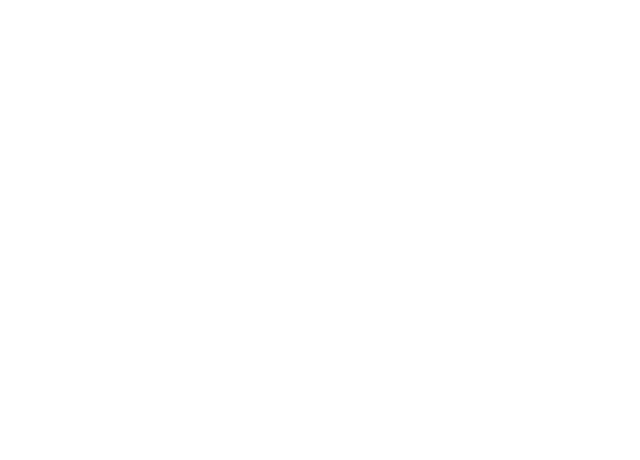
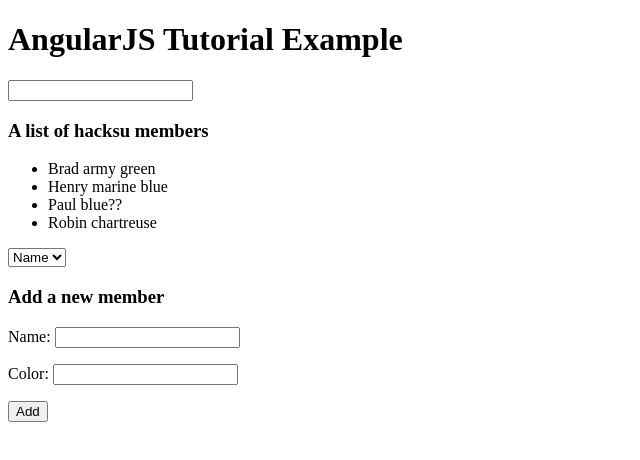
Before and after one commit to hacksu/angular, a plain HTML site: page index.html in a window 1280 px wide. Shown: the whole page, without its empty margins (0-640 px from the left). Drawn offline with nearby package versions, Linux system fonts and the light colour scheme.

Commit message:
added finished files

```diff
--- a/index.html
+++ b/index.html
@@ -9,5 +9,26 @@
 
 <body ng-app="app" ng-controller="MainController as main">
 
+  <h1>{{main.title}}</h1>
+
+  <!-- Search-->
+  <input type="text" ng-model="main.searchInput">
+
+
+  <h3>A list of hacksu members</h3>
+  <ul>
+    <li ng-repeat="member in main.members | filter:main.searchInput | orderBy:main.order.key"> {{member.name}} {{member.color}}</li>
+  </ul>
+  <select ng-model="main.order" ng-options="order as order.title for order in main.orders"></select>
+
+
+  <h3>Add a new member</h3>
+  <form name="main.addForm" ng-submit="main.addMember()">
+    <p>Name: <input type="text" ng-model="main.new.name" required /> </p>
+    <p>Color: <input type="text" ng-model="main.new.color" required /> </p>
+    <button>Add</button>
+  </form>
+
+
 </body>
 </html>
--- a/main.ctrl.js
+++ b/main.ctrl.js
@@ -1,5 +1,41 @@
 angular.module('app').controller("MainController", ['$http', function($http){
     var vm = this;
     vm.title = 'AngularJS Tutorial Example';
-
+    vm.searchInput = '';
+    vm.members = [
+        {
+            name: 'Robin',
+            color: 'chartreuse',
+        },
+        {
+            name: 'Paul',
+            color: 'blue??',
+        },
+        {
+            name: 'Henry',
+            color: 'marine blue',
+        },
+        {
+            name: 'Brad',
+            color: 'army green',
+        },
+    ];
+    vm.orders = [
+        {
+            id: 0,
+            title: 'Name',
+            key: 'name',
+        },
+        {
+            id: 1,
+            title: 'Color',
+            key: 'color',
+        }
+    ];
+    vm.order = vm.orders[0];
+    vm.new = {};
+    vm.addMember = function() {
+        vm.members.push(vm.new);
+        vm.new = {};
+    };
 }]);
```
